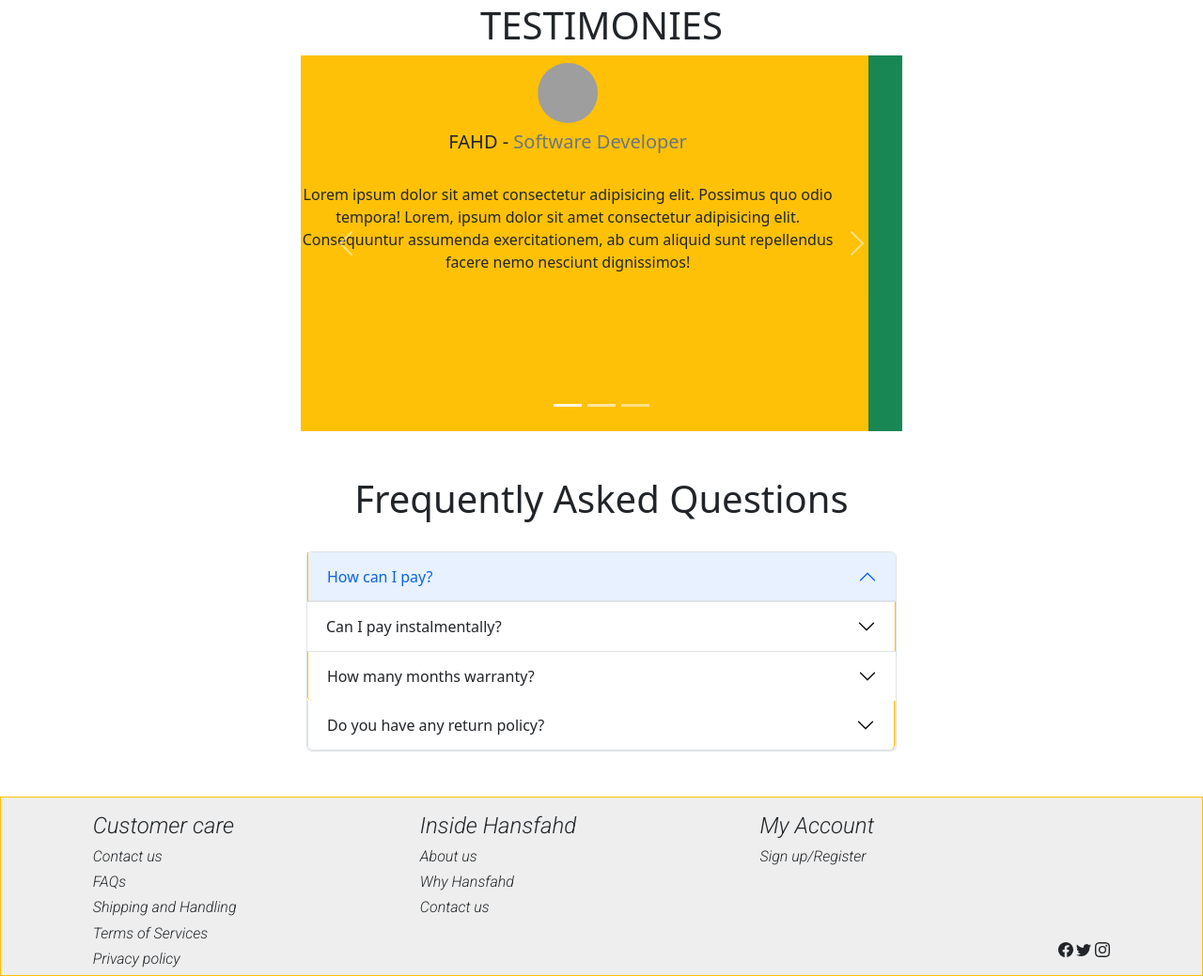
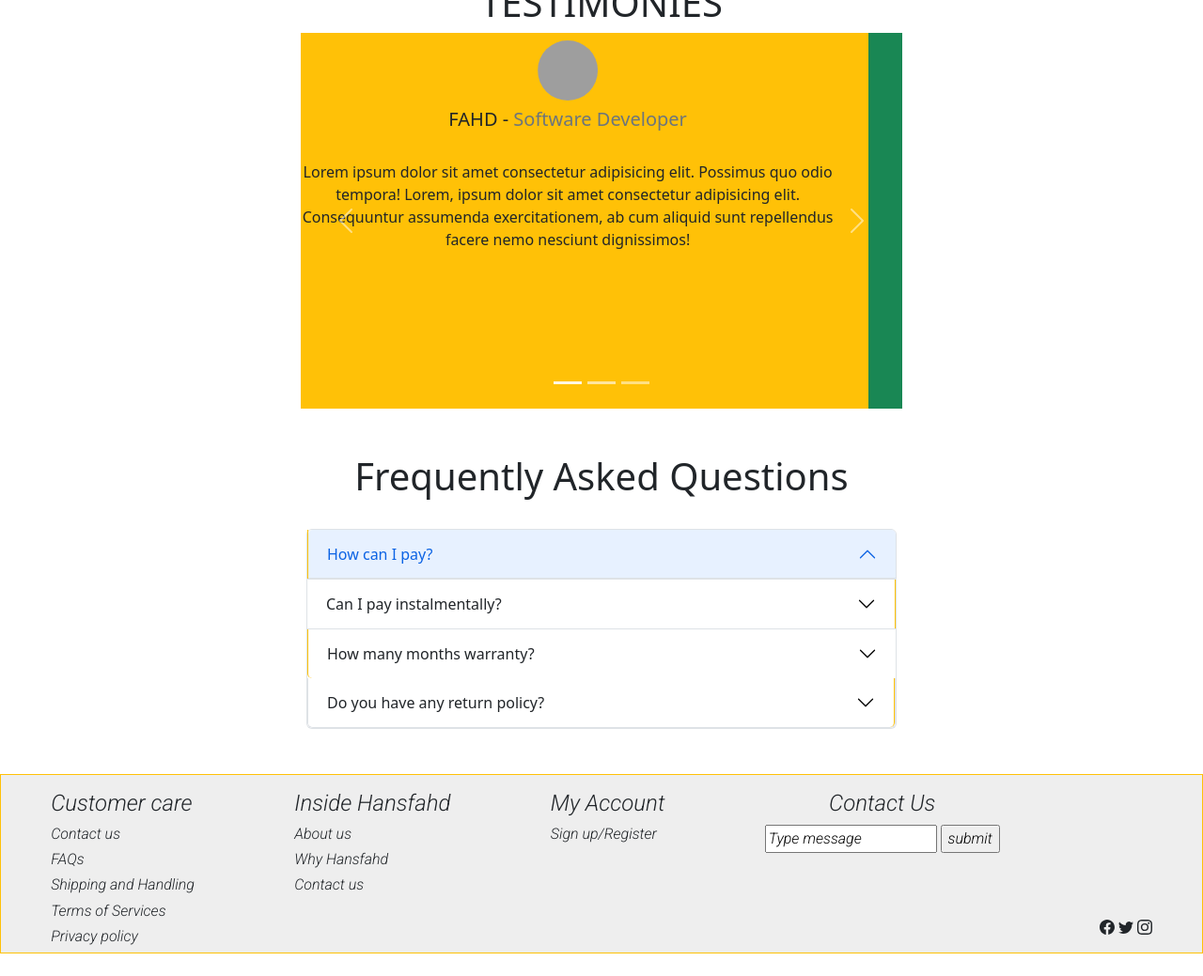
Before and after one commit to Sasuke190/Hansfahd-ventures, a plain HTML site: page index.html in a window 1280 px wide. Shown: the part 1208-2247 px from the top of the page at 94% size. After the commit the page ends 2223 px from the top, so only its background shows below. Drawn offline with nearby package versions, Linux system fonts and the light colour scheme; grey boxes are pictures that could not be loaded.

Commit message:
Hero text edit

```diff
--- a/index.html
+++ b/index.html
@@ -73,7 +73,7 @@
             <h2 class="text-light">Let's Find one for you!</h2>
             <h2 class="text-warning">Tested & Certified used vehicles available</h2>
 
-            <h3 class="para pe-2"> Buy now and save up to 20%</h3>>
+            <h3 class="para pe-2"> Buy now and save up to 20%</h3>
             <h1 class="para">DRIVE THE BEST BEAST!</h1>
             <a href="./Toyota.html"  class="btn btn-outline-light btn-start p-3  ">Shop now</a>
         </div>
@@ -316,13 +316,13 @@
         <h6></h6>
      </div>
 
-   <!-- <div class="Subscribe d-block m-auto mt-3">
-    <h4 class="text-center">Sign-up & get 10% off your next order</h4>
+   <div class="Subscribe d-block m-auto mt-3">
+    <h4 class="text-center">Contact Us</h4>
     <div class="d-block m-auto">
-    <input class="" type="text" value="Text message">
+    <input class="" type="text" value="Type message">
     <input class="" type="button" value="submit">
     </div>
-   </div> -->
+   </div>
 
     <div class="icon d-block m-auto mb-3">
     <svg class="Face" xmlns="http://www.w3.org/2000/svg" width="16" height="16" fill="currentColor" class="bi bi-facebook" viewBox="0 0 16 16">
```
